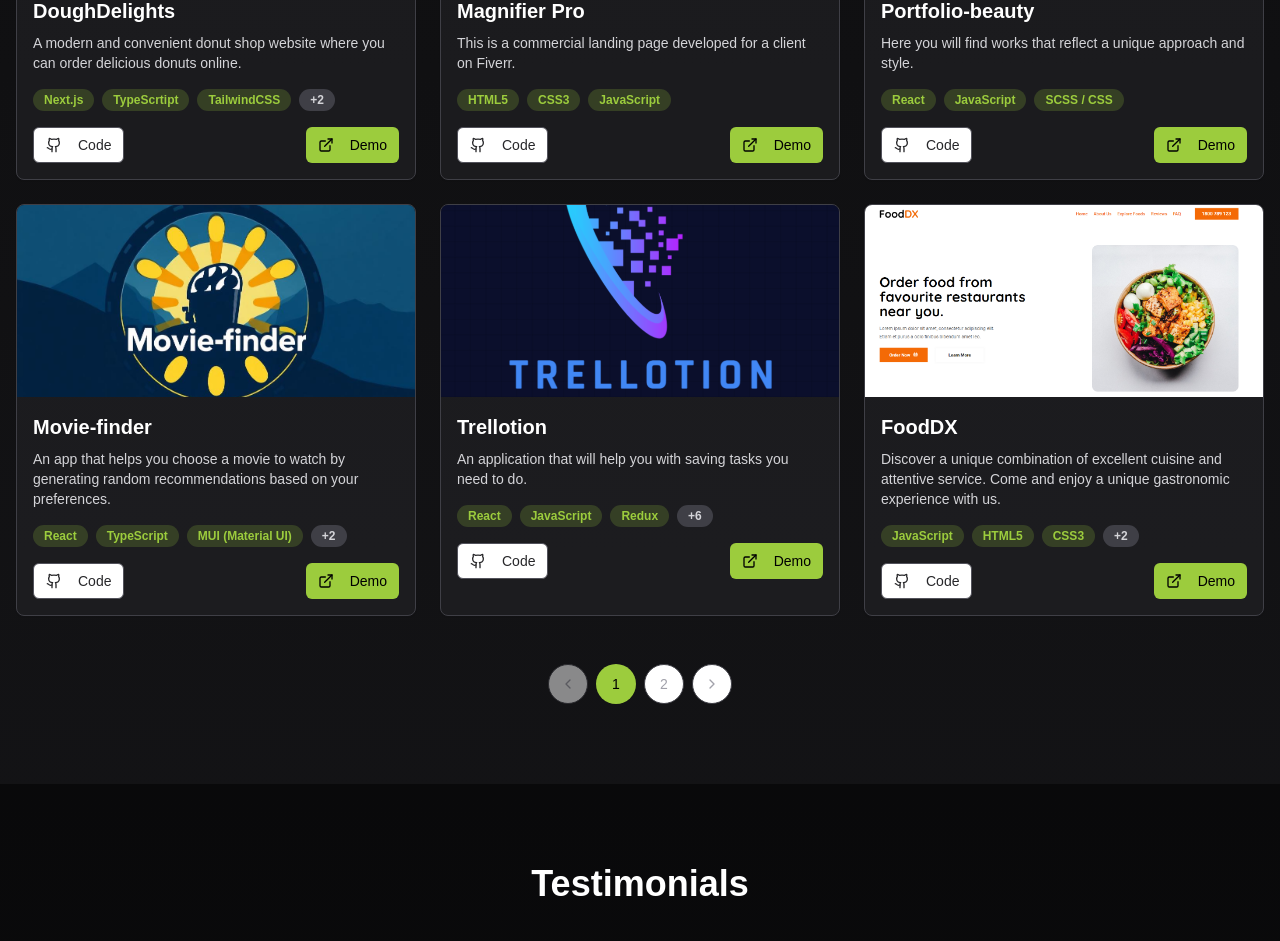
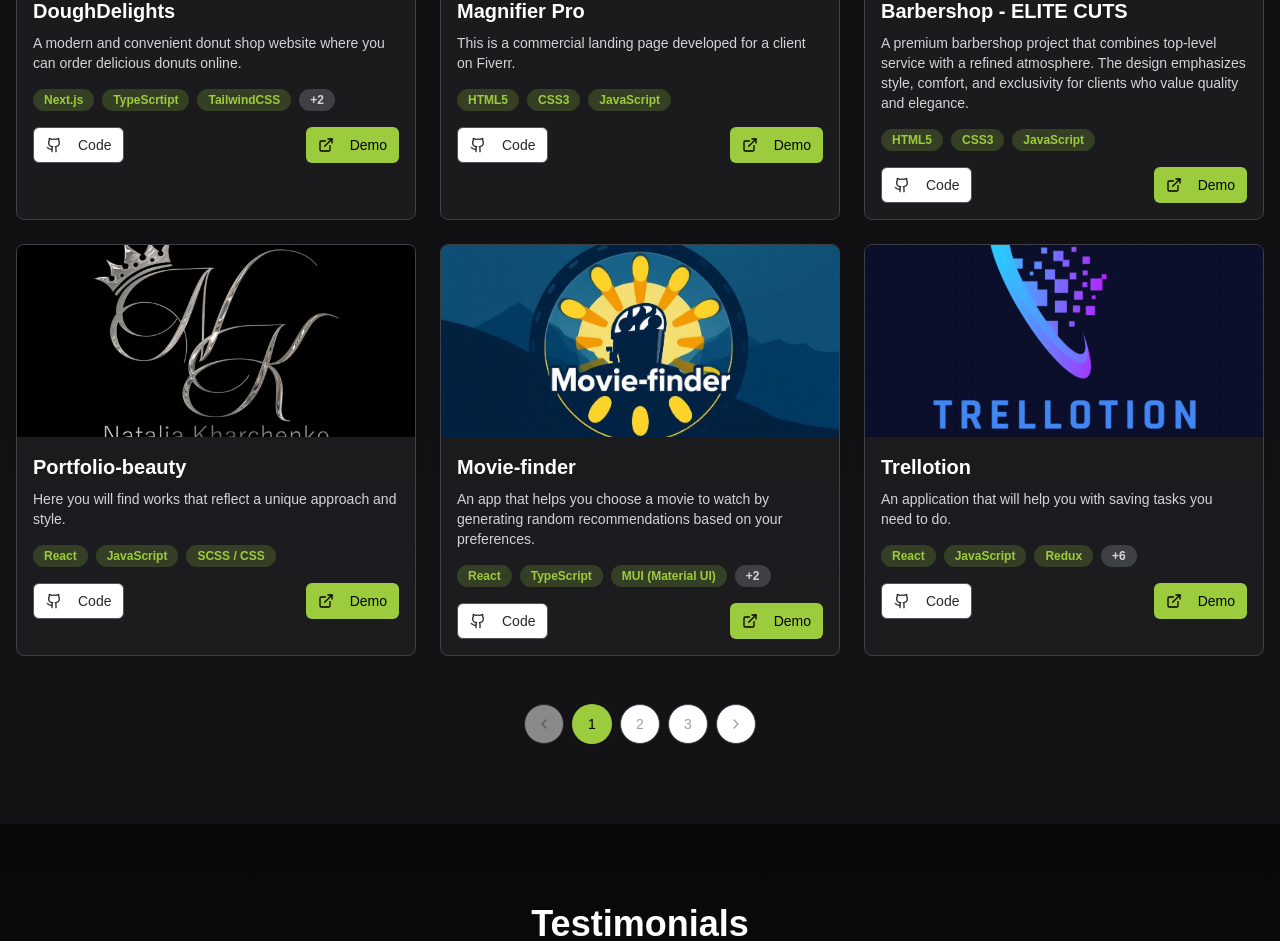
Before and after one commit to vlad05x/Portfolio-v2, a Next.js app: page / in a window 1280 px wide. Shown: the part 3820-4761 px from the top of the page. Built offline with nearby package versions, Linux system fonts and the light colour scheme.

Commit message:
feat(project): added new project - barbershop

```diff
--- a/components/projects-section.tsx
+++ b/components/projects-section.tsx
@@ -23,6 +23,7 @@ import Image, { StaticImageData } from "next/image";
 import { v4 as uuidv4 } from "uuid";
 import DonutImg from "../public/images/Donut.jpeg";
 import MagnifierPro from "../public/images/MagnifierPro.png";
+import Barbershop from "../public/images/Barbershop.png";
 import PortfolioImg from "../public/images/portfolio-beauty-logo.png";
 import MovieFinderIcon from "../public/images/movie-finderIcon.png";
 import TrellotionImg from "../public/images/trellotionImg.png";
@@ -74,6 +75,18 @@ export default function ProjectsSection() {
       demoUrl: "https://vlad05x.github.io/MagnifierPro/",
       longDescription:
         "This is a commercial landing page developed for a client on Fiverr. The landing showcases the key features of the Screen Magnifier app, designed to magnify and highlight content on Mac screens, improving focus and productivity when reading or working with text and graphics.",
+    },
+    {
+      id: uuidv4(),
+      title: "Barbershop - ELITE CUTS",
+      description:
+        "A premium barbershop project that combines top-level service with a refined atmosphere. The design emphasizes style, comfort, and exclusivity for clients who value quality and elegance.",
+      image: Barbershop,
+      technologies: ["HTML5", "CSS3", "JavaScript"],
+      githubUrl: "https://github.com/vlad05x/barbershop-landing-page",
+      demoUrl: "https://v0-barbershop-landing-page-five.vercel.app/",
+      longDescription:
+        "This barbershop project brings together the traditions of classic men’s grooming and a modern approach to style. The interior and concept are designed to create a premium, comfortable, and exclusive atmosphere. Special attention is given to personalized service, from haircut selection to professional care and styling advice. The project positions the barbershop not just as a grooming space, but as a private men’s club where clients can relax and highlight their individuality. From the technical side, the website is built with Next.js, TypeScript, Tailwind CSS, and MUI, ensuring performance, scalability, and a clean design system. This combination delivers both a strong visual identity and a seamless user experience.",
     },
     {
       id: uuidv4(),
```
Also changed, not shown: public/images/Barbershop.png (added).
